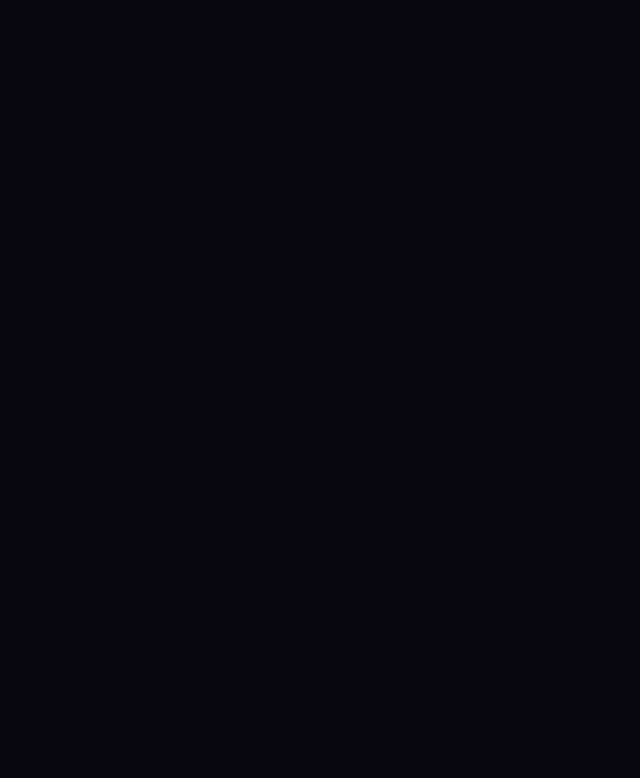
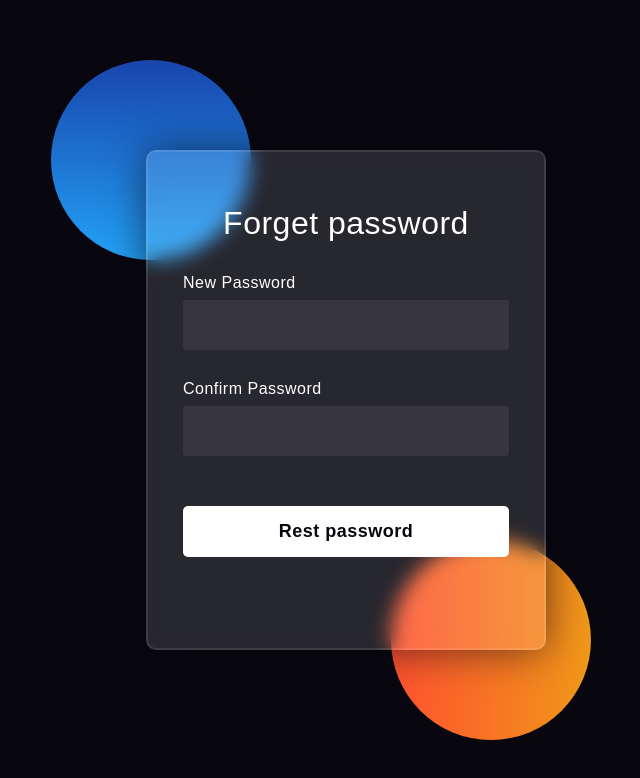
Before and after one commit to alidotdeveloper/Recuriting-Project, a React (Create React App) app: page /new-password/1/1 in a window 1280 px wide. Before the commit this address had no page. Shown: the top 778 px of the page, without its empty margins (294-934 px from the left). Built offline with nearby package versions, Linux system fonts and the light colour scheme.

Commit message:
frontneed to be done for ne w password

```diff
--- a/src/App.js
+++ b/src/App.js
@@ -2,6 +2,7 @@
 import Signup from "./components/Signup";
 import { Routes, Route } from "react-router-dom";
 import Forgetpassword from "./components/Forgetpassword";
+import Newpassword from "./components/New-password";
 function App() {
   return (
     <>
@@ -9,6 +10,11 @@
         <Route exact path="/" element={<Login />} />
         <Route exact path="/signup" element={<Signup />} />
         <Route exact path="/forget-password" element={<Forgetpassword />} />
+        <Route
+          exact
+          path="/new-password/:userId/:token"
+          element={<Newpassword />}
+        />
       </Routes>
     </>
   );
--- a/src/components/Forgetpassword.jsx
+++ b/src/components/Forgetpassword.jsx
@@ -12,7 +12,7 @@
     const handleSubmit = (e) => {
         e.preventDefault();
 
-        axios.post('http://localhost:8080/api/forgetpassword', values)
+        axios.post('http://localhost:8080/api/forgetpassword/', values)
             .then(res => {
                 console.log(res)
 
--- a/src/components/New-password.jsx
+++ b/src/components/New-password.jsx
@@ -1,19 +1,22 @@
-import React from 'react';
-import { useParams } from 'react-router-dom';
-
+import React, { useState } from 'react';
+//import { useParams } from 'react-router-dom';
+import axios from 'axios';
 
 function NewPassword() {
     const [err, setError] = useState('');
-    const [values, setValues] = useState({
-        newpassword: '',
-        confirmpassword:''
-      })
+    const [values, setValues] = useState('')
 
     const handleSubmit = (e) => {
         e.preventDefault();
-        let { userId, token } = useParams();
+
+        //let { userId, token } = useParams();
         axios.post('http://localhost:8080/api/forgetpassword/:userId/:token', values)
             .then(res => {
+
+
+
+
+
                 console.log(res)
 
                     if (res.statusText === "OK") {
@@ -35,7 +38,7 @@
             <div className="shape"></div>
             <div className="shape"></div>
         </div>
-            <form onSubmit={handleSubmit } method='POST' className='forget-form'>
+            <form onSubmit={handleSubmit } method='POST' >
             <h3>Forget password</h3>
 
             <label >New Password</label>
```
